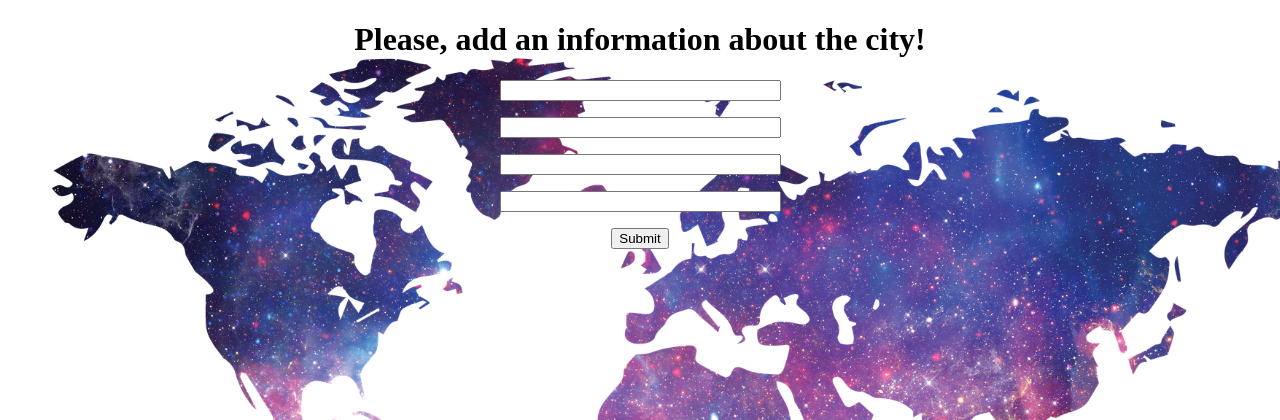
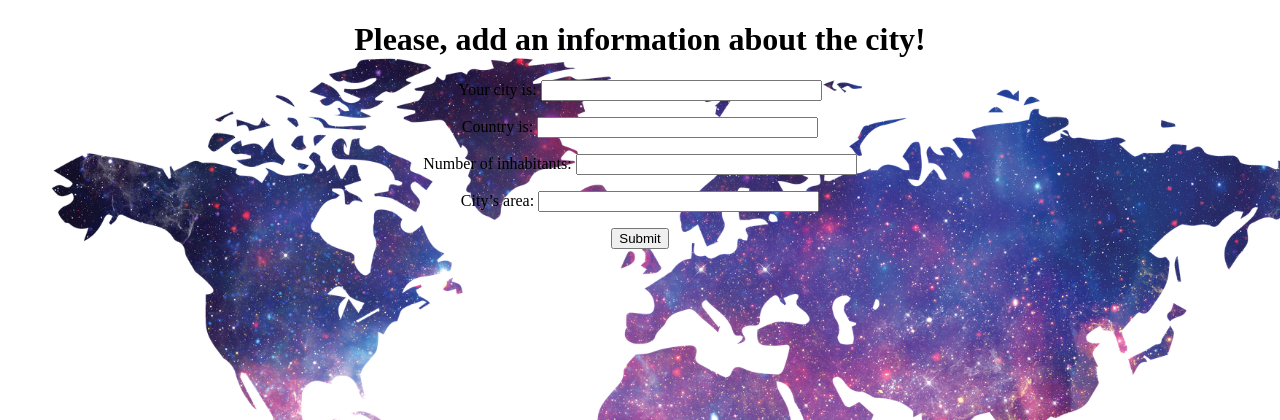
Before and after one commit to Lisonechka/DI_Bootcamp, a Flask app: page / in a window 1280 px wide. Shown: the top 420 px of the page. Run offline with Flask 2, Linux system fonts and the light colour scheme; some libraries are stand-ins or nearby versions.

Commit message:
some changes

```diff
--- a/Week12/Day2/ExXP/app/templates/index.html
+++ b/Week12/Day2/ExXP/app/templates/index.html
@@ -11,10 +11,14 @@
 {{ form.hidden_tag() }}
     <div>
       <h1 class="text">Please, add an information about the city! </h1>
-        <p>{{ form.city_name(size=32) }} </p>
-        <p>{{ form.country(size=32) }} </p>
-        <p>{{ form.inhabitants(size=32) }} </p>
-        <p>{{ form.area(size=32) }} </p>
+        <p> {{ form.city_name.label}}
+            {{ form.city_name(size=32) }} </p>
+        <p>{{ form.country.label}}
+            {{ form.country(size=32) }} </p>
+        <p>{{ form.inhabitants.label}}
+            {{ form.inhabitants(size=32) }} </p>
+        <p>{{ form.area.label}}
+            {{ form.area(size=32) }} </p>
         <p>{{ form.submit() }} </p>
     </div>
 </form>
```
